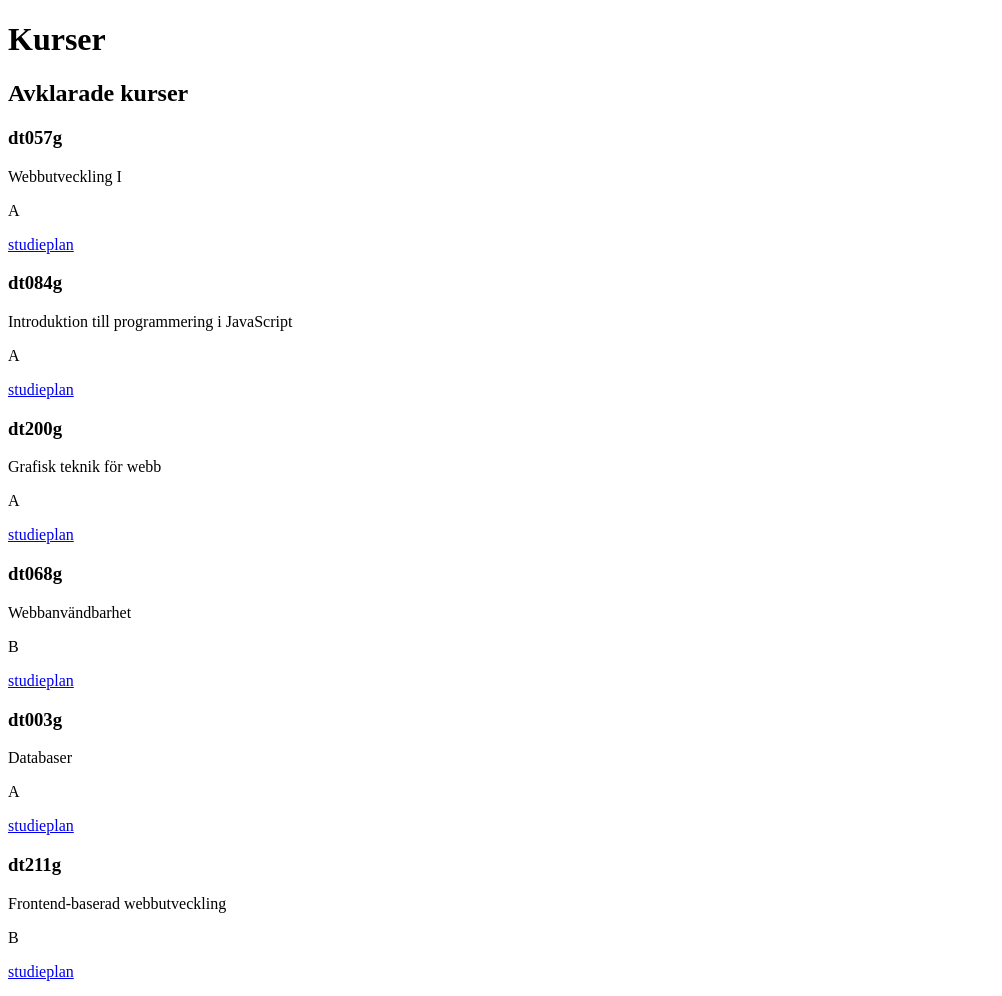
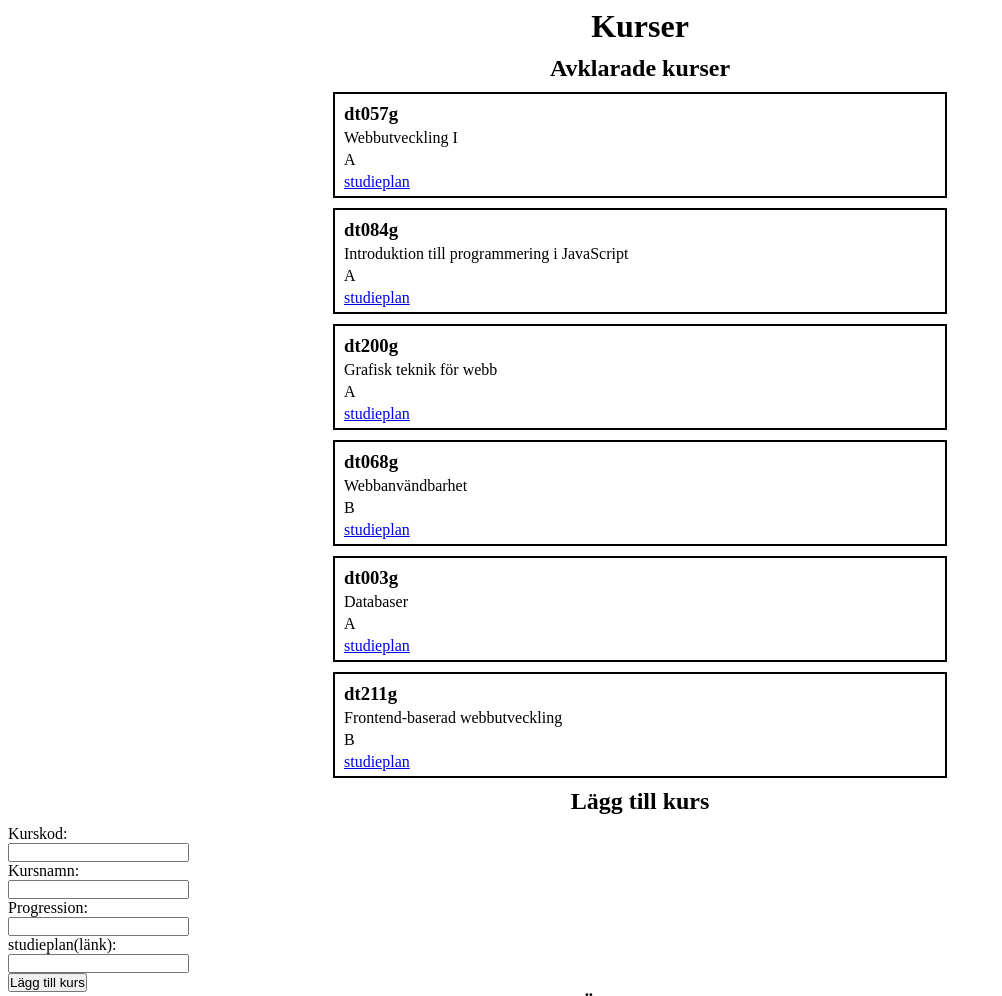
Before and after one commit to CalleAlexanderson/lab1_dt208g, a website built with Parcel: page src/index.html in a window 1280 px wide. Shown: the top 996 px of the page, without its empty margins (0-1002 px from the left). Built offline with nearby package versions, Linux system fonts and the light colour scheme.

Commit message:
klar med skapa kurs funktion, jobbar på localstorage

```diff
--- a/package.json
+++ b/package.json
@@ -12,5 +12,8 @@
   "license": "ISC",
   "dependencies": {
     "parcel": "^2.12.0"
+  },
+  "devDependencies": {
+    "@parcel/transformer-sass": "^2.12.0"
   }
 }
--- /dev/null
+++ b/src/css/style.scss
@@ -0,0 +1,23 @@
+body {
+  * {
+    margin: 0;
+    padding: 0;
+  }
+
+  h1, h2{
+    text-align: center;
+    margin-bottom: 10px;
+  }
+  #courses {
+    div {
+      width: 80%;
+      max-width: 600px;
+      padding: 5px;
+      margin: 10px auto;
+      border: 2px black solid;
+      *{
+        margin: 4px;
+      }
+    }
+  }
+}
--- a/src/index.html
+++ b/src/index.html
@@ -1,11 +1,14 @@
 <!DOCTYPE html>
 <html lang="sv">
+
 <head>
     <meta charset="UTF-8">
     <meta name="viewport" content="width=device-width, initial-scale=1.0">
     <script src="kurser.ts" type="module"></script>
+    <link rel="stylesheet" href="css/style.scss">
     <title>Document</title>
 </head>
+
 <body>
     <h1>Kurser</h1>
     <h2>Avklarade kurser</h2>
@@ -13,7 +16,7 @@
 
     </div>
     <h2>Lägg till kurs</h2>
-    <form id="userForm">
+    <div>
         <label for="code">Kurskod:</label><br>
         <input type="text" id="code" required>
         <br>
@@ -26,8 +29,8 @@
         <label for="syllabus">studieplan(länk):</label><br>
         <input type="text" id="syllabus" required>
         <br>
-        <button type="submit">Lägg till kurs</button>
-    </form>
+        <button type="button" id="add_course">Lägg till kurs</button>
+    </div>
 
     <h2>Ändra kurs</h2>
     <label for="choose_course"></label>
@@ -56,4 +59,5 @@
         <button type="submit">Lägg till kurs</button>
     </form>
 </body>
+
 </html>
--- a/src/kurser.json
+++ b/src/kurser.json
@@ -3,36 +3,36 @@
         "code": "dt057g",
         "coursename": "Webbutveckling I",
         "progression": "A",
-        "syllabus": "https://www.miun.se/utbildning/kursplaner-och-utbildningsplaner/Sok-kursplan/kursplan/?kursplanid=32498"
+        "syllabus": "https://www.miun.se/utbildning/kursplaner-och-utbildningsplaner/DT057G/"
     },
     {
         "code": "dt084g",
         "coursename": "Introduktion till programmering i JavaScript",
         "progression": "A",
-        "syllabus": "https://www.miun.se/utbildning/kursplaner-och-utbildningsplaner/Sok-kursplan/kursplan/?kursplanid=31961"
+        "syllabus": "https://www.miun.se/utbildning/kursplaner-och-utbildningsplaner/DT084G/"
     },
     {
         "code": "dt200g",
         "coursename": "Grafisk teknik för webb",
         "progression": "A",
-        "syllabus": "https://www.miun.se/utbildning/kursplaner-och-utbildningsplaner/Sok-kursplan/kursplan/?kursplanid=32133"
+        "syllabus": "https://www.miun.se/utbildning/kursplaner-och-utbildningsplaner/DT200G/"
     },
     {
         "code": "dt068g",
         "coursename": "Webbanvändbarhet",
         "progression": "B",
-        "syllabus": "https://www.miun.se/utbildning/kursplaner-och-utbildningsplaner/Sok-kursplan/kursplan/?kursplanid=32586"
+        "syllabus": "https://www.miun.se/utbildning/kursplaner-och-utbildningsplaner/DT068G/"
     },
     {
         "code": "dt003g",
         "coursename": "Databaser",
         "progression": "A",
-        "syllabus": "https://www.miun.se/utbildning/kursplaner-och-utbildningsplaner/Sok-kursplan/kursplan/?kursplanid=32257"
+        "syllabus": "https://www.miun.se/utbildning/kursplaner-och-utbildningsplaner/DT003G/"
     },
     {
         "code": "dt211g",
         "coursename": "Frontend-baserad webbutveckling",
         "progression": "B",
-        "syllabus": "https://www.miun.se/utbildning/kursplaner-och-utbildningsplaner/Sok-kursplan/kursplan/?kursplanid=31780"
+        "syllabus": "https://www.miun.se/utbildning/kursplaner-och-utbildningsplaner/DT211G/"
     }
 ]
--- a/src/kurser.ts
+++ b/src/kurser.ts
@@ -1,5 +1,17 @@
 // json fil skapad med den data på kurser vi använt i tidigare kurs https://dahlgren.miun.se/ramschema_ht23.php
 import courses from "./kurser.json"; //import kod hittat här https://bobbyhadz.com/blog/typescript-import-json-file
+let g: any;
+let cc: string[];
+if (localStorage.getItem("courses") != null) {
+  g = localStorage.getItem("courses");
+
+  console.log(typeof g);
+  console.log(g);
+  console.log(g.split(","));
+  cc = g.split(",");
+  console.log(cc);
+}
+
 let coursesArr: CourseInfo[] = [];
 console.log(coursesArr);
 interface CourseInfo {
@@ -25,13 +37,40 @@ function addCourseFromJson(nr: number) {
   };
   coursesArr.push(kurs);
 }
+document.getElementById("add_course")?.addEventListener("click", addCourse);
+
+function addCourse() {
+  let codeInput = (document.getElementById("code") as HTMLInputElement).value;
+  let nameInput = (document.getElementById("name") as HTMLInputElement).value;
+  let progInput = (document.getElementById("progress") as HTMLInputElement)
+    .value;
+  let syllabusInput = (document.getElementById("syllabus") as HTMLInputElement)
+    .value;
+
+  console.log(codeInput);
+  console.log(nameInput);
+  console.log(progInput);
+  console.log(syllabusInput);
+
+  let kurs: CourseInfo = {
+    code: codeInput,
+    name: nameInput,
+    progression: progInput,
+    syllabus: syllabusInput,
+  };
+  coursesArr.push(kurs);
+
+  console.log(coursesArr);
+  printCourses();
+}
 
 function printCourses() {
-  let div = document.getElementById("courses");
+  let div = document.getElementById("courses") as HTMLDivElement;
   console.log(div);
 
   //lade till en if sats för annars för jag en varning att div kan vara null även om det funkar
-  if (div != null) {
+
+  div.innerHTML = "";
   for (let index = 0; index < coursesArr.length; index++) {
     let capsule: HTMLDivElement = document.createElement("div");
     let h3: HTMLHeadingElement = document.createElement("h3");
@@ -46,12 +85,14 @@ function printCourses() {
     let a: HTMLAnchorElement = document.createElement("a");
     a.innerHTML = "studieplan";
     a.href = coursesArr[index].syllabus;
-        a.target = "_blank";
     capsule.appendChild(h3);
     capsule.appendChild(p1);
     capsule.appendChild(p2);
     capsule.appendChild(a);
     div.appendChild(capsule);
   }
+  let ccS: string = cc.join();
+  console.log(ccS);
+  localStorage.setItem("courses", ccS);
+  console.log(localStorage.getItem("courses"));
 }
-}
```
Also changed, not shown: 1 other file. Lines whose indentation alone changed are shown as unchanged.
